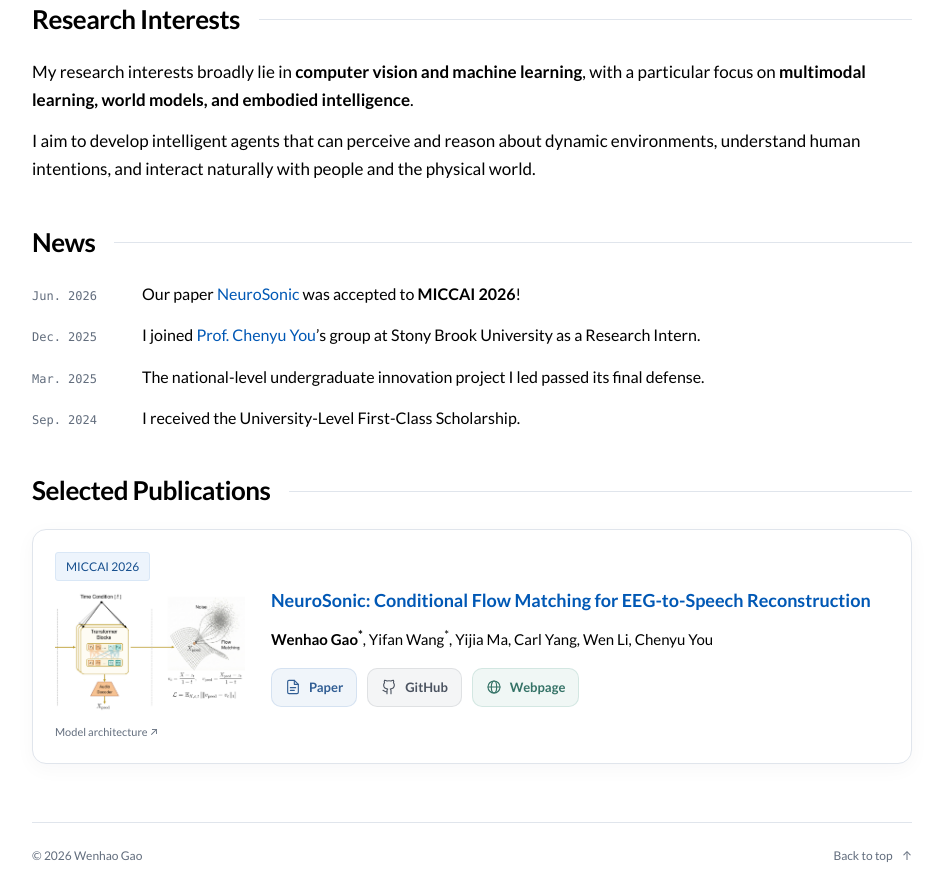
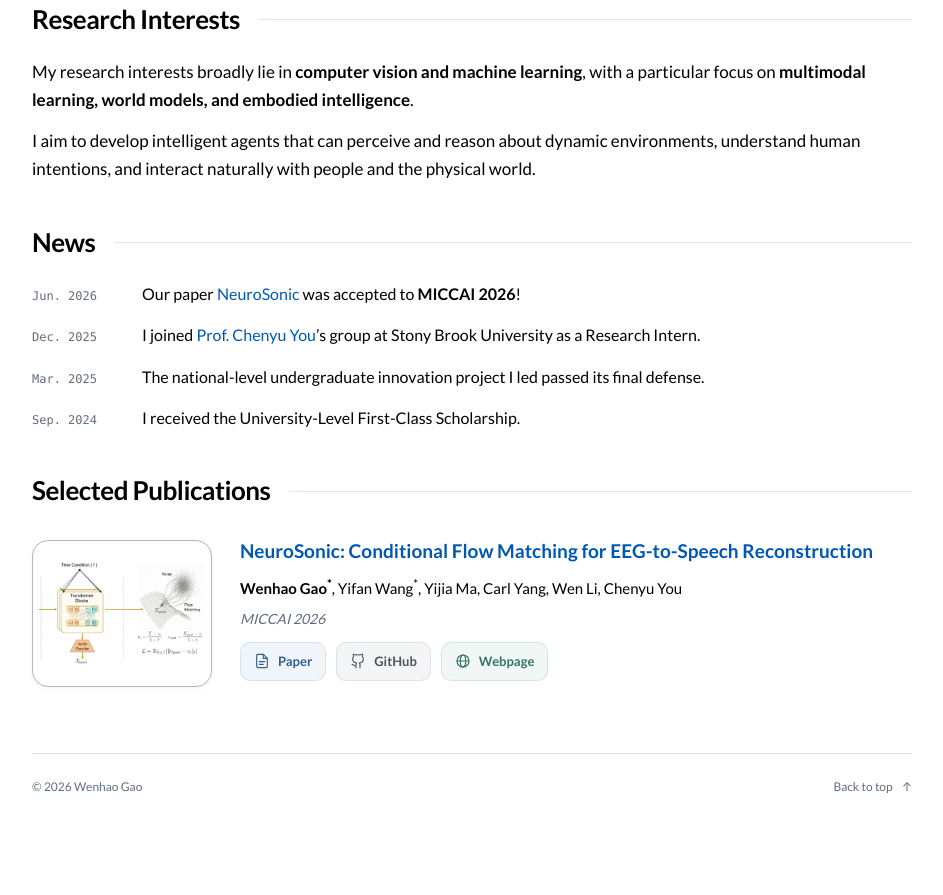
Before and after one commit to ghh1251/ghh1251.github.io, a plain HTML site: page index.html in a window 1280 px wide. Shown: the part 537-1432 px from the top of the page, without its empty margins (168-1111 px from the left). After the commit the page ends 1362 px from the top, so only its background shows below. Drawn offline with Linux system fonts and the light colour scheme.

Commit message:
Refine publication row layout and gray thumbnail border

```diff
--- a/index.html
+++ b/index.html
@@ -12,7 +12,7 @@
   <title>Wenhao Gao — Academic Homepage</title>
   <link rel="icon" href="assets/favicon.svg" type="image/svg+xml">
   <link rel="preload" href="assets/fonts/lato-regular.woff2" as="font" type="font/woff2" crossorigin>
-  <link rel="stylesheet" href="styles.css?v=20261116-dialog">
+  <link rel="stylesheet" href="styles.css?v=20261116-image-gray-border">
   <script src="script.js?v=20261116-dialog" defer></script>
 </head>
 <body id="top">
@@ -73,13 +73,12 @@
       <div class="section-heading"><h2 id="publications-heading">Selected Publications</h2></div>
       <article class="publication">
         <a class="publication-figure" href="assets/neurosonic-architecture.png" aria-haspopup="dialog" aria-controls="architecture-dialog" aria-label="View NeuroSonic architecture at full size">
-          <span class="publication-venue">MICCAI 2026</span>
           <img src="assets/neurosonic-detail.png" alt="NeuroSonic architecture detail: time-conditioned Transformer, audio decoder, and flow-matching objective." width="1604" height="1028" loading="lazy">
-          <span class="figure-hint">Model architecture <span aria-hidden="true">↗</span></span>
         </a>
         <div class="publication-body">
           <h3><a href="https://arxiv.org/pdf/2606.24087" target="_blank" rel="noopener noreferrer">NeuroSonic: Conditional Flow Matching for EEG-to-Speech Reconstruction</a></h3>
           <p class="authors"><strong><a href="https://ghh1251.github.io/" target="_blank" rel="noopener noreferrer">Wenhao Gao</a><sup>*</sup></strong>, <a href="https://yfwang.me/" target="_blank" rel="noopener noreferrer">Yifan Wang</a><sup>*</sup>, <a href="mailto:Yijia.Ma@uth.tmc.edu" title="Email Yijia Ma">Yijia Ma</a>, <a href="https://www.cs.emory.edu/~jyang71/" target="_blank" rel="noopener noreferrer">Carl Yang</a>, <a href="https://med.uth.edu/psychiatry/2023/12/19/wen-li-phd/" target="_blank" rel="noopener noreferrer">Wen Li</a>, <a href="https://chenyuyou.me/" target="_blank" rel="noopener noreferrer">Chenyu You</a></p>
+          <p class="publication-conference">MICCAI 2026</p>
           <div class="publication-links"><a href="https://arxiv.org/pdf/2606.24087" target="_blank" rel="noopener noreferrer"><svg viewBox="0 0 24 24" fill="none" stroke="currentColor" stroke-width="1.7" stroke-linecap="round" stroke-linejoin="round" aria-hidden="true"><path d="M14 2H6a2 2 0 0 0-2 2v16a2 2 0 0 0 2 2h12a2 2 0 0 0 2-2V8z"/><path d="M14 2v6h6M8 13h8M8 17h6"/></svg><span>Paper</span></a><a href="https://github.com/Y-Research-SBU/NeuroSonic" target="_blank" rel="noopener noreferrer"><svg viewBox="0 0 24 24" fill="none" stroke="currentColor" stroke-width="1.7" stroke-linecap="round" stroke-linejoin="round" aria-hidden="true"><path d="M9 19c-4 1-4-2-6-2m12 5v-4a3.5 3.5 0 0 0-1-3c3-.3 6-1.5 6-6a4.7 4.7 0 0 0-1.3-3.3A4.3 4.3 0 0 0 18.6 2S17.3 1.7 15 3a13.4 13.4 0 0 0-6 0C6.7 1.7 5.4 2 5.4 2a4.3 4.3 0 0 0-.1 3.7A4.7 4.7 0 0 0 4 9c0 4.5 3 5.7 6 6a3.5 3.5 0 0 0-1 3v4"/></svg><span>GitHub</span></a><a href="https://y-research-sbu.github.io/NeuroSonic/" target="_blank" rel="noopener noreferrer"><svg viewBox="0 0 24 24" fill="none" stroke="currentColor" stroke-width="1.7" stroke-linecap="round" stroke-linejoin="round" aria-hidden="true"><circle cx="12" cy="12" r="9"/><ellipse cx="12" cy="12" rx="4" ry="9"/><path d="M3 12h18"/></svg><span>Webpage</span></a></div>
         </div>
       </article>
--- a/styles.css
+++ b/styles.css
@@ -23,18 +23,16 @@
 /* Reference typography: regular body and name, stronger section and paper headings. */
 body,h1,.bio a{font-weight:400}h2{font-weight:600}h3,.research-copy strong,.news-row strong,.authors strong{font-weight:700}
 
-/* Publication preview: original architecture beside paper details. */
-.publication{grid-template-columns:190px minmax(0,1fr);gap:26px;align-items:center;padding:22px;border:1px solid var(--line);border-radius:14px;background:#fff;box-shadow:0 5px 20px rgba(28,41,58,.035)}
-.publication-figure{display:flex;flex-direction:column;gap:10px;min-width:0;color:var(--muted)}
-.publication-figure:hover{text-decoration:none}
-.publication-figure .publication-venue{align-self:flex-start;margin:0;font-size:12px;padding:4px 10px}
-.publication-figure img{display:block;width:100%;height:auto;object-fit:contain}
-.figure-hint{font-size:11px;color:var(--muted)}
-.publication-figure:hover .figure-hint{color:var(--link)}
-.publication-body h3{font-size:18px;line-height:1.5;margin-bottom:12px}
-.publication-links{margin-top:16px}
-@media(max-width:760px){.publication{grid-template-columns:160px minmax(0,1fr);gap:20px;padding:18px}}
-@media(max-width:480px){.publication{grid-template-columns:1fr;gap:16px;padding:18px}.publication-figure{width:160px;max-width:100%}.publication-body h3{font-size:17px}}
+/* Compact image-and-text publication rows. */
+.publication{grid-template-columns:180px minmax(0,1fr);gap:28px;align-items:start;padding:8px 0;border:0;border-radius:0;background:transparent;box-shadow:none}
+.publication-figure{display:block;min-width:0;margin-top:3px;padding:10px 6px;border:1.5px solid #b5b5b5;border-radius:16px;background:#fff;box-shadow:0 2px 5px rgba(0,0,0,.045);overflow:hidden}
+.publication-figure:hover{border-color:#929292;text-decoration:none}
+.publication-figure img{display:block;width:100%;height:auto;aspect-ratio:4/3;object-fit:contain}
+.publication-body h3{font-size:19px;line-height:1.45;margin:0 0 10px}
+.publication-conference{font-size:14px;line-height:1.5;color:#626d7d;font-style:italic;margin:7px 0 0}
+.publication-links{margin-top:13px}
+@media(max-width:760px){.publication{grid-template-columns:145px minmax(0,1fr);gap:22px}.publication-body h3{font-size:18px}}
+@media(max-width:480px){.publication{grid-template-columns:100px minmax(0,1fr);gap:16px}.publication-figure{padding:6px 3px;border-radius:12px}.publication-body h3{font-size:17px}.publication-links{gap:6px}.publication-links a{padding:7px 9px;min-height:35px;font-size:12px}}
 
 /* Keep linked author names in the same black as the surrounding text. */
 .authors a,.authors a:hover,.authors a:visited{color:#000}
```
